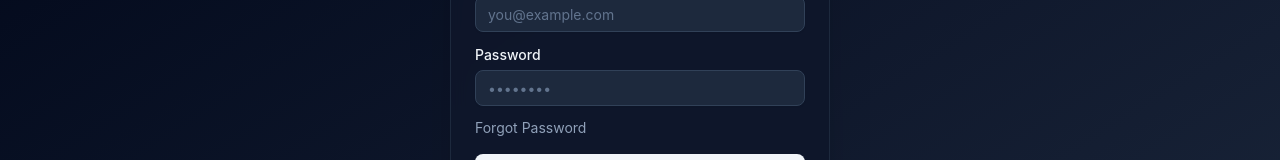
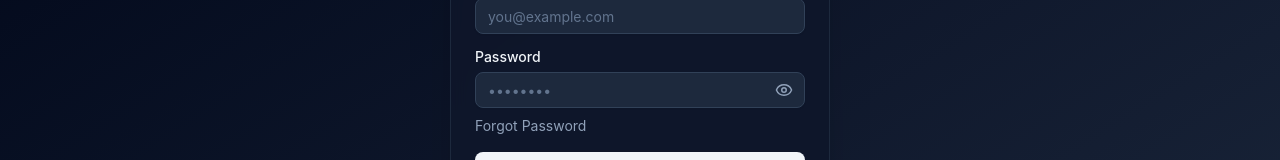
Before and after one commit to UMID-Infotech/tutorial, a React (Vite) app: page /login in a window 1280 px wide. Shown: the part 288-448 px from the top of the page. Built offline with nearby package versions, Linux system fonts and the light colour scheme; no server answers.

Commit message:
Login page updated

```diff
--- a/src/pages/auth/Login.jsx
+++ b/src/pages/auth/Login.jsx
@@ -1,3 +1,4 @@
+//forntend/src/pages/auth/Login.jsx
 import { useForm } from "react-hook-form";
 import { useNavigate, Link } from "react-router-dom";
 import { GoogleLogin } from "@react-oauth/google";
@@ -24,12 +25,15 @@ import { Button } from "@/components/ui/button";
 import { toast } from "sonner";
 import { redirectByRole } from "@/utils/roleRedirect";
 import { useState } from "react";
+import { Eye, EyeOff } from "lucide-react";
+
 
 export default function Login() {
   const navigate = useNavigate();
   const hasGoogleClientId = Boolean(import.meta.env.VITE_GOOGLE_CLIENT_ID);
   const [open, setOpen] = useState(false);
   const [email, setEmail] = useState("");
+  const [showPassword, setShowPassword] = useState(false);
   const [isGoogleLoading, setIsGoogleLoading] = useState(false);
   const { mutate: forgotPassword } = useForgotPassword();
   const {
@@ -46,9 +50,7 @@ export default function Login() {
     try {
       setIsGoogleLoading(true);
       // console.log("Google Credential Response:", credentialResponse);
-      const response = await googleLoginMutation.mutateAsync(
-        credentialResponse.credential,
-      );
+      const response = await googleLoginMutation.mutateAsync(credentialResponse.credential);
 
       // Check if user needs approval
       if (response?.data?.userStatus === "inactive" || !response?.data?.token) {
@@ -82,7 +84,7 @@ export default function Login() {
         login(res?.data?.token, res?.data?.user);
 
         toast.success("Login successful!");
-        console.log("LOGIN RESPONSE:", res.data);
+
         // Redirect based on user role
         const userRole = res?.data?.user?.role;
         redirectByRole(userRole, navigate);
@@ -94,9 +96,8 @@ export default function Login() {
   };
 
   const handleForgotPassword = () => {
-    forgotPassword(
-      { email },
-      {
+
+    forgotPassword({email}, {
       onSuccess: () => {
         toast.success("Check Your Email For Reset Link");
         setOpen(false);
@@ -105,8 +106,7 @@ export default function Login() {
       onError: (err) => {
         toast.error(err.response?.data?.message || "Forgot Password Fail");
       },
-      },
-    );
+    });
   };
 
   return (
@@ -142,11 +142,12 @@ export default function Login() {
             {/* Password */}
             <div className="space-y-2">
               <Label htmlFor="password">Password</Label>
+              <div className="relative">
                 <Input
                   id="password"
-                type="password"
+                  type={showPassword ? "text" : "password"}
                   placeholder="••••••••"
-                className={`bg-slate-800 border-slate-700 text-slate-100 placeholder:text-slate-500
+                  className={`bg-slate-800 border-slate-700 text-slate-100 placeholder:text-slate-500 pr-10
                   focus-visible:ring-2 focus-visible:ring-slate-500
                   ${errors.password ? "border-red-500 focus-visible:ring-red-500" : ""}`}
                   {...register("password", {
@@ -157,6 +158,15 @@ export default function Login() {
                     },
                   })}
                 />
+                <button
+                  type="button"
+                  onClick={() => setShowPassword((prev) => !prev)}
+                  className="absolute inset-y-0 right-0 px-3 flex items-center text-slate-400 hover:text-slate-200"
+                  aria-label={showPassword ? "Hide password" : "Show password"}
+                >
+                  {showPassword ? <EyeOff size={18} /> : <Eye size={18} />}
+                </button>
+              </div>
               {errors.password && (
                 <p className="text-red-500 text-sm">
                   {errors.password.message}
@@ -202,14 +212,11 @@ export default function Login() {
               />
             ) : (
               <p className="text-xs text-amber-300 text-center">
-                Google login is not configured. Add VITE_GOOGLE_CLIENT_ID in
-                Client/.env.
+                Google login is not configured. Add VITE_GOOGLE_CLIENT_ID in Client/.env.
               </p>
             )}
             {isGoogleLoading && (
-              <p className="text-xs text-slate-400">
-                Signing in with Google...
-              </p>
+              <p className="text-xs text-slate-400">Signing in with Google...</p>
             )}
           </div>
 
@@ -219,6 +226,7 @@ export default function Login() {
               Register
             </Link>
           </p>
+
         </CardContent>
       </Card>
 
@@ -238,6 +246,7 @@ export default function Login() {
             <Input
               placeholder="you@example.com"
               value={email}
+
               type="email"
               onChange={(e) => setEmail(e.target.value)}
               className="bg-slate-800 border-slate-700 text-slate-100 placeholder:text-slate-500
--- a/src/services/api.js
+++ b/src/services/api.js
@@ -1,3 +1,4 @@
+//frontend/src/service/api.js
 import axios from "axios";
 
 const API = axios.create({
```
Also changed, not shown: 1 other file (tests, documents, lock files or other folders). Lines whose indentation alone changed are shown as unchanged.
